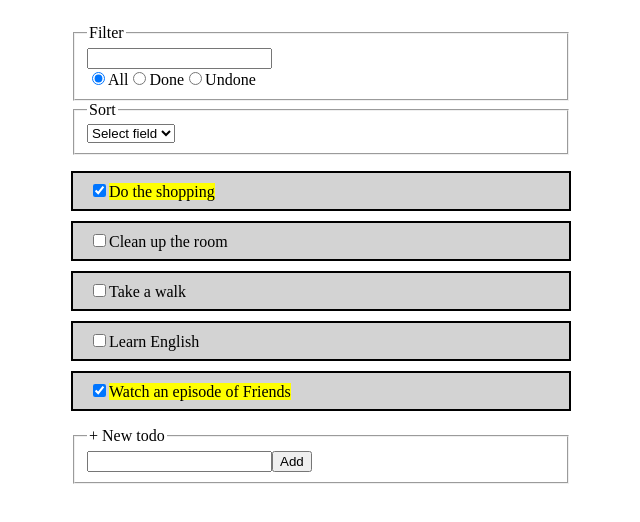
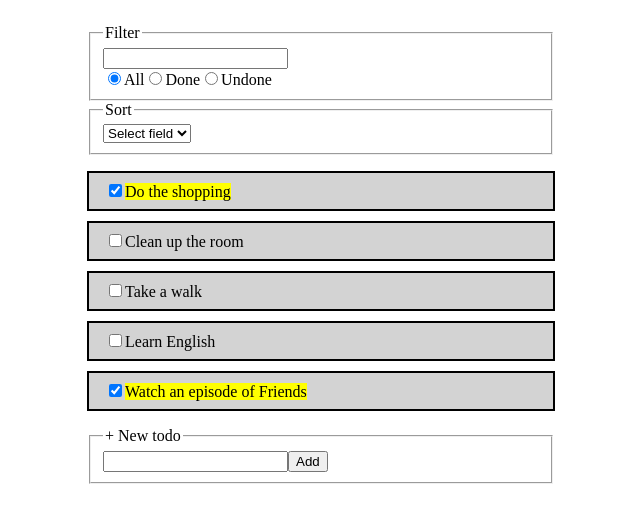
Before and after one commit to tienhoangvo/draggable-todo-list, a React (Vite) app: page / in a window 1280 px wide. Shown: the top 522 px of the page, without its empty margins (319-959 px from the left). Built offline with nearby package versions, Linux system fonts and the light colour scheme.

Commit message:
fixing boxsizing

```diff
--- a/src/App.tsx
+++ b/src/App.tsx
@@ -56,7 +56,7 @@ function App() {
 
 
   return (
-    <div className="App" style={{ width: "min(500px, 100vw)", marginInline: "auto", padding: "16px"}}>
+    <div className="App" style={{ width: "min(500px, 100vw)", marginInline: "auto", padding: "16px", boxSizing: "border-box"}}>
       <TodoFilter searchTerm={searchTerm} sortBy={sortBy} order={order} onSearch={setSearchTerm} onSort={sort} onDone={done} done={filterDone} />
       <TodoList items={filteredItems} renderItem={(item) => <TodoListItem item={item} onCheck={toggleTodo} onSwap={swapTodos} onUpdate={updateTodo}/>}/>
       <AddTodoForm onAddTodo={addTodo} />
```
